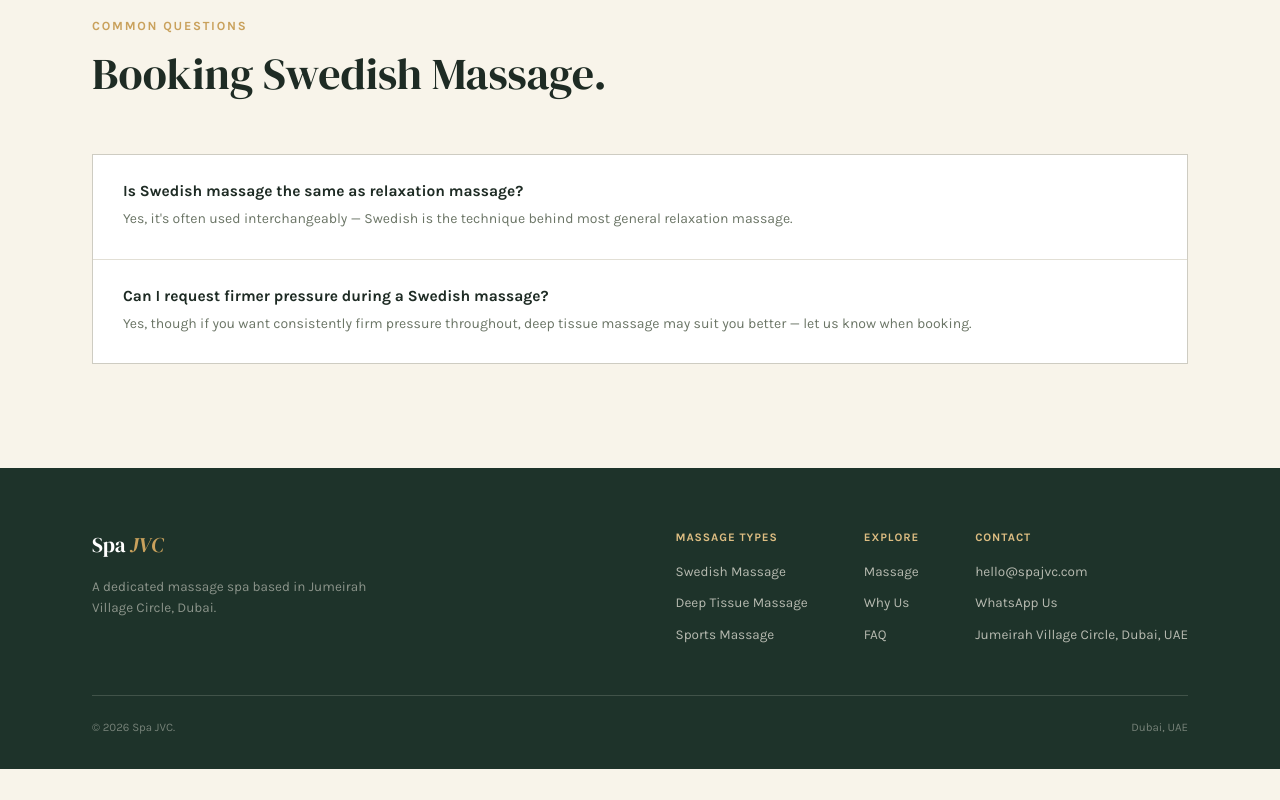
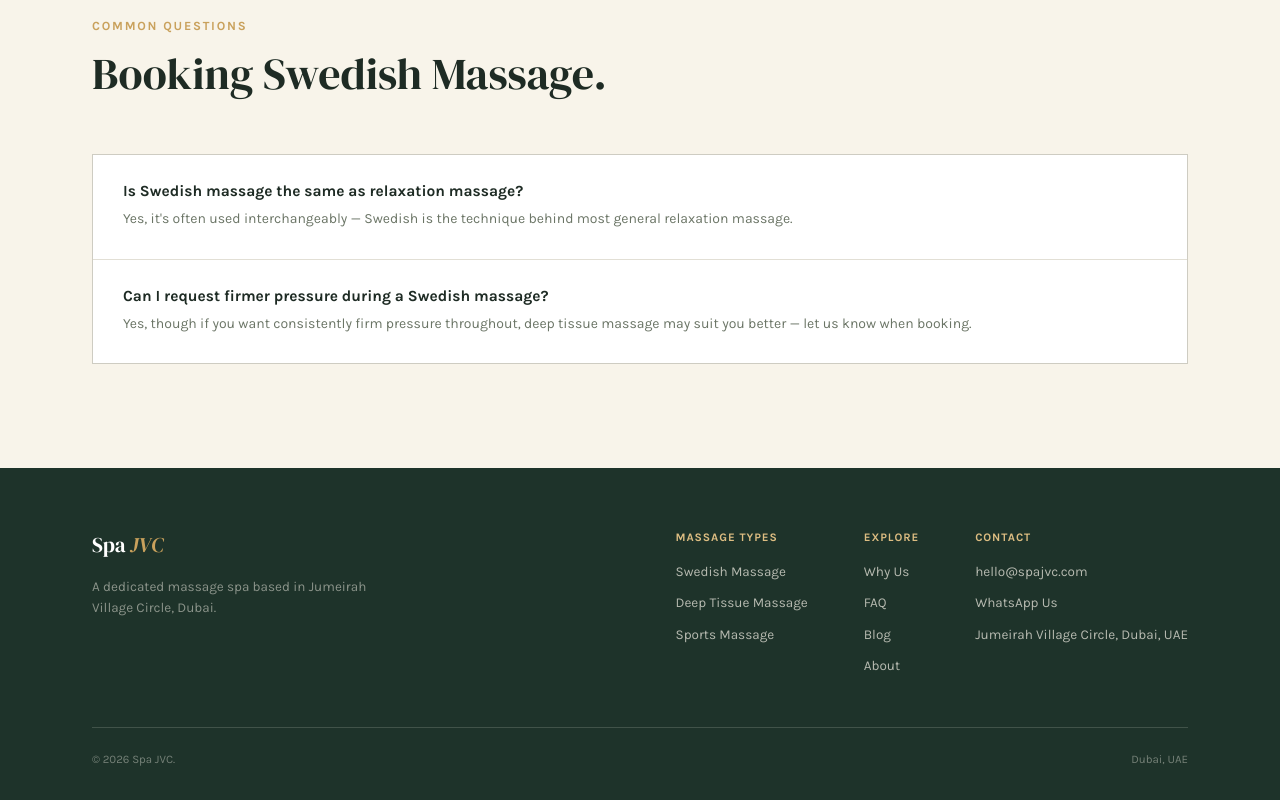
Before and after one commit to rajusharma780112-gif/jvcspa, a plain HTML site: page swedish-massage-jvc.html in a window 1280 px wide. Shown: the part 1313-2113 px from the top of the page. Before the commit the page ends 2082 px from the top, so only its background shows below. Drawn offline with Linux system fonts and the light colour scheme.

Commit message:
Add files via upload

```diff
--- a/swedish-massage-jvc.html
+++ b/swedish-massage-jvc.html
@@ -79,6 +79,8 @@
       <a href="index.html#massage">Massage</a>
       <a href="index.html#why">Why Us</a>
       <a href="index.html#faq">FAQ</a>
+      <a href="blog.html">Blog</a>
+      <a href="about.html">About</a>
     </div>
     <div class="nav-cta">
       <a class="btn btn-primary" href="index.html#book">Book Now</a>
@@ -95,6 +97,8 @@
     <a href="index.html#massage">Massage</a>
     <a href="index.html#why">Why Us</a>
     <a href="index.html#faq">FAQ</a>
+    <a href="blog.html">Blog</a>
+    <a href="about.html">About</a>
     <a href="index.html#book">Book Now</a>
   </div>
 </nav>
@@ -167,9 +171,10 @@
         </div>
         <div class="footer-col">
           <h4>Explore</h4>
-          <a href="index.html#massage">Massage</a>
           <a href="index.html#why">Why Us</a>
           <a href="index.html#faq">FAQ</a>
+          <a href="blog.html">Blog</a>
+          <a href="about.html">About</a>
         </div>
         <div class="footer-col">
           <h4>Contact</h4>
```
